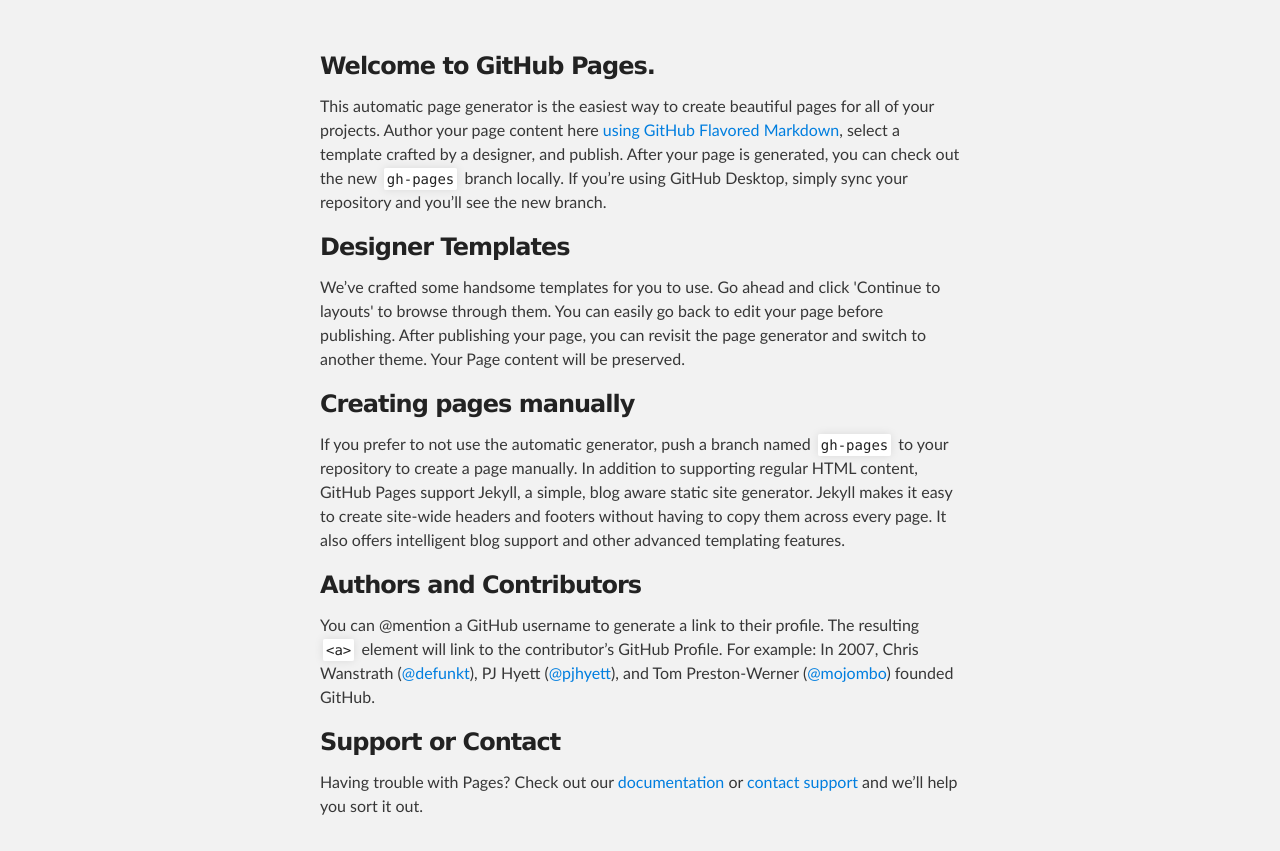
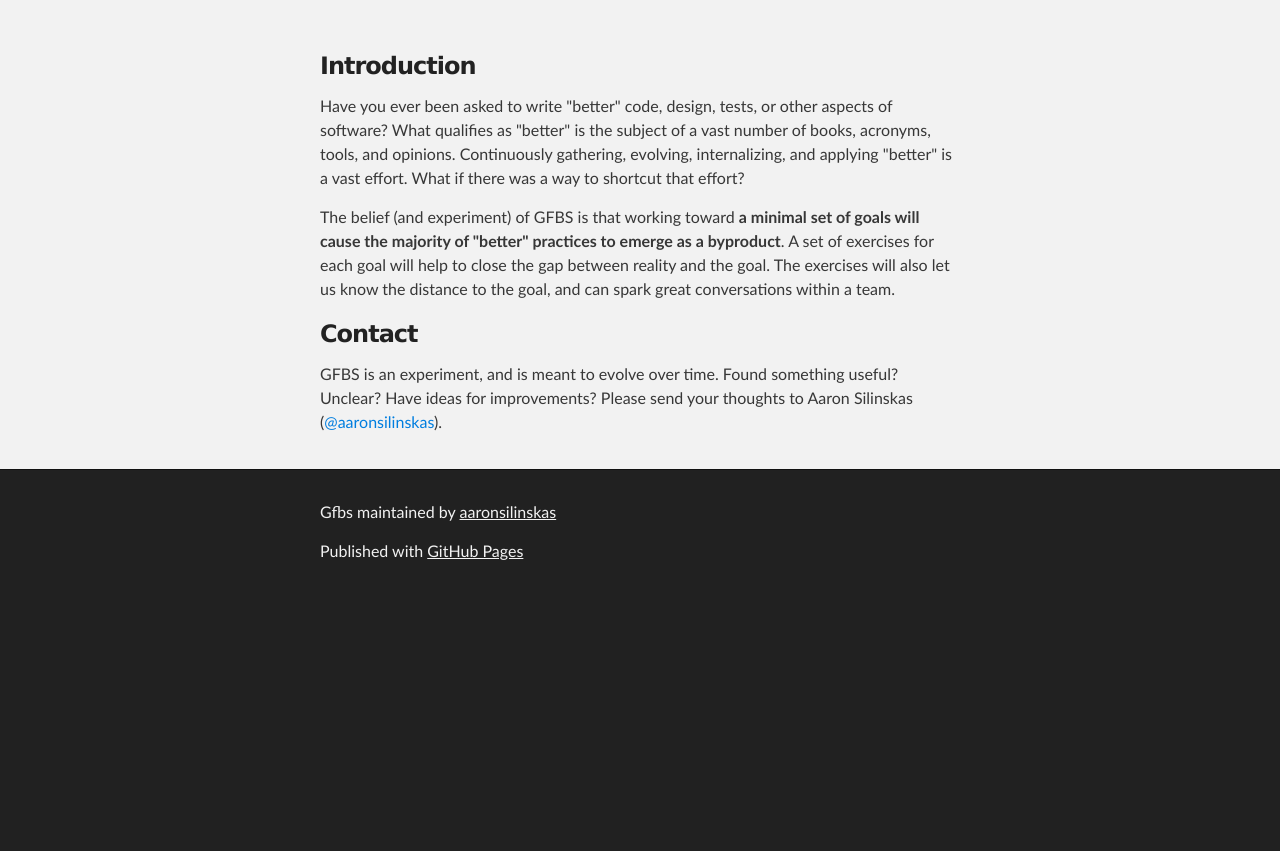
Before and after one commit to aaronsilinskas/gfbs, a plain HTML site: page index.html in a window 1280 px wide. Shown: the part 212-1063 px from the top of the page. After the commit the page ends 810 px from the top, so only its background shows below. Drawn offline with Linux system fonts and the light colour scheme.

Commit message:
Intro and contact

```diff
--- a/index.html
+++ b/index.html
@@ -8,7 +8,7 @@
 
     <link rel="stylesheet" type="text/css" media="screen" href="stylesheets/stylesheet.css">
 
-    <title>Gfbs</title>
+    <title>Goals For Better Software</title>
 </head>
 
 <body>
@@ -18,7 +18,7 @@
     <header class="inner">
         <a id="forkme_banner" href="https://github.com/aaronsilinskas/gfbs">View on GitHub</a>
 
-        <h1 id="project_title">Gfbs</h1>
+        <h1 id="project_title">GFBS</h1>
         <h2 id="project_tagline">Goals For Better Software</h2>
     </header>
 </div>
@@ -27,49 +27,31 @@
 <div id="main_content_wrap" class="outer">
     <section id="main_content" class="inner">
         <h3>
-            <a id="welcome-to-github-pages" class="anchor" href="#welcome-to-github-pages" aria-hidden="true"><span
-                    aria-hidden="true" class="octicon octicon-link"></span></a>Welcome to GitHub Pages.</h3>
+            <a id="introduction" class="anchor" href="#introduction" aria-hidden="true"><span
+                    aria-hidden="true" class="octicon octicon-link"></span></a>Introduction</h3>
 
-        <p>This automatic page generator is the easiest way to create beautiful pages for all of your projects. Author
-            your page content here <a href="https://guides.github.com/features/mastering-markdown/">using GitHub
-                Flavored Markdown</a>, select a template crafted by a designer, and publish. After your page is
-            generated, you can check out the new <code>gh-pages</code> branch locally. If you’re using GitHub Desktop,
-            simply sync your repository and you’ll see the new branch.</p>
+
+        <p>Have you ever been asked to write "better" code, design, tests, or other aspects of software? What qualifies
+            as "better" is the subject of a vast number of books, acronyms, tools, and opinions. Continuously gathering,
+            evolving, internalizing, and applying "better" is a vast effort. What if there was a way to shortcut that
+            effort?
+        </p>
+        <p>The belief (and experiment) of GFBS is that working toward <strong>a minimal set of goals will cause the majority of
+            "better" practices to emerge as a byproduct</strong>. A set of exercises for each goal will help to close the gap
+            between reality and the goal. The exercises will also let us know the distance to the goal, and can spark
+            great conversations within a team.
+        </p>
 
         <h3>
-            <a id="designer-templates" class="anchor" href="#designer-templates" aria-hidden="true"><span
-                    aria-hidden="true" class="octicon octicon-link"></span></a>Designer Templates</h3>
+            <a id="contact" class="anchor" href="#Contact" aria-hidden="true"><span
+                    aria-hidden="true" class="octicon octicon-link"></span></a>Contact</h3>
 
-        <p>We’ve crafted some handsome templates for you to use. Go ahead and click 'Continue to layouts' to browse
-            through them. You can easily go back to edit your page before publishing. After publishing your page, you
-            can revisit the page generator and switch to another theme. Your Page content will be preserved.</p>
+        <p>GFBS is an experiment, and is meant to evolve over time. Found something useful? Unclear? Have ideas
+            for
+            improvements? Please send your thoughts to Aaron Silinskas (<a
+                    href="https://github.com/aaronsilinskas" class="user-mention">@aaronsilinskas</a>).
+        </p>
 
-        <h3>
-            <a id="creating-pages-manually" class="anchor" href="#creating-pages-manually" aria-hidden="true"><span
-                    aria-hidden="true" class="octicon octicon-link"></span></a>Creating pages manually</h3>
-
-        <p>If you prefer to not use the automatic generator, push a branch named <code>gh-pages</code> to your
-            repository to create a page manually. In addition to supporting regular HTML content, GitHub Pages support
-            Jekyll, a simple, blog aware static site generator. Jekyll makes it easy to create site-wide headers and
-            footers without having to copy them across every page. It also offers intelligent blog support and other
-            advanced templating features.</p>
-
-        <h3>
-            <a id="authors-and-contributors" class="anchor" href="#authors-and-contributors" aria-hidden="true"><span
-                    aria-hidden="true" class="octicon octicon-link"></span></a>Authors and Contributors</h3>
-
-        <p>You can @mention a GitHub username to generate a link to their profile. The resulting <code>&lt;a&gt;</code>
-            element will link to the contributor’s GitHub Profile. For example: In 2007, Chris Wanstrath (<a
-                    href="https://github.com/defunkt" class="user-mention">@defunkt</a>), PJ Hyett (<a
-                    href="https://github.com/pjhyett" class="user-mention">@pjhyett</a>), and Tom Preston-Werner (<a
-                    href="https://github.com/mojombo" class="user-mention">@mojombo</a>) founded GitHub.</p>
-
-        <h3>
-            <a id="support-or-contact" class="anchor" href="#support-or-contact" aria-hidden="true"><span
-                    aria-hidden="true" class="octicon octicon-link"></span></a>Support or Contact</h3>
-
-        <p>Having trouble with Pages? Check out our <a href="https://help.github.com/pages">documentation</a> or <a
-                href="https://github.com/contact">contact support</a> and we’ll help you sort it out.</p>
     </section>
 </div>
 
```
